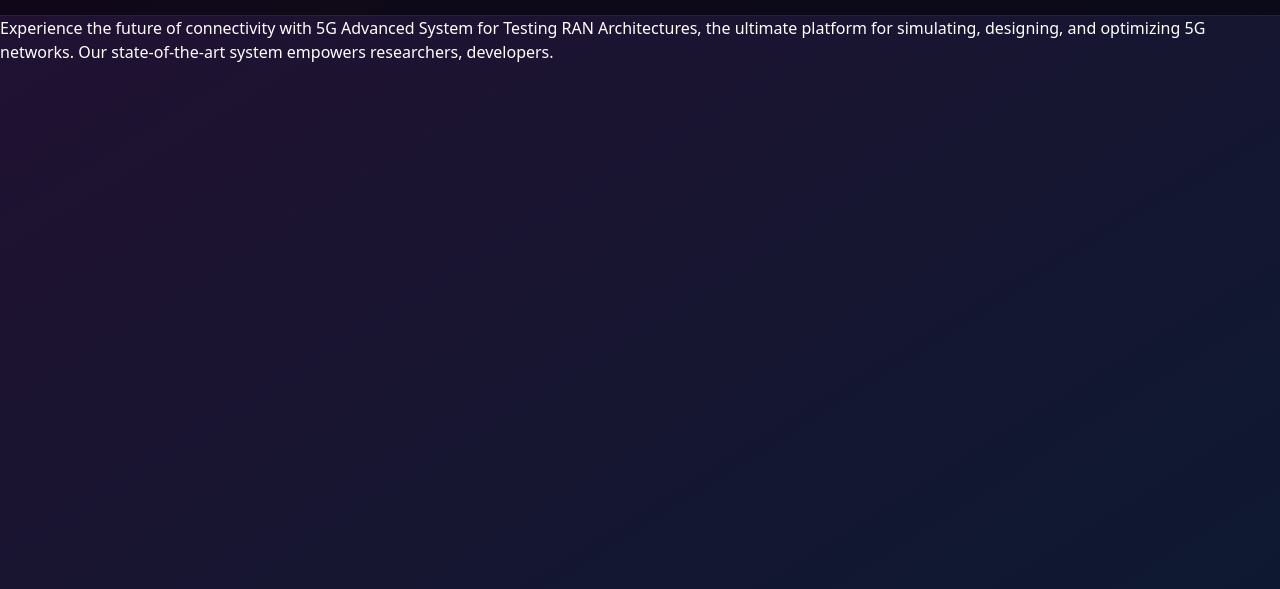
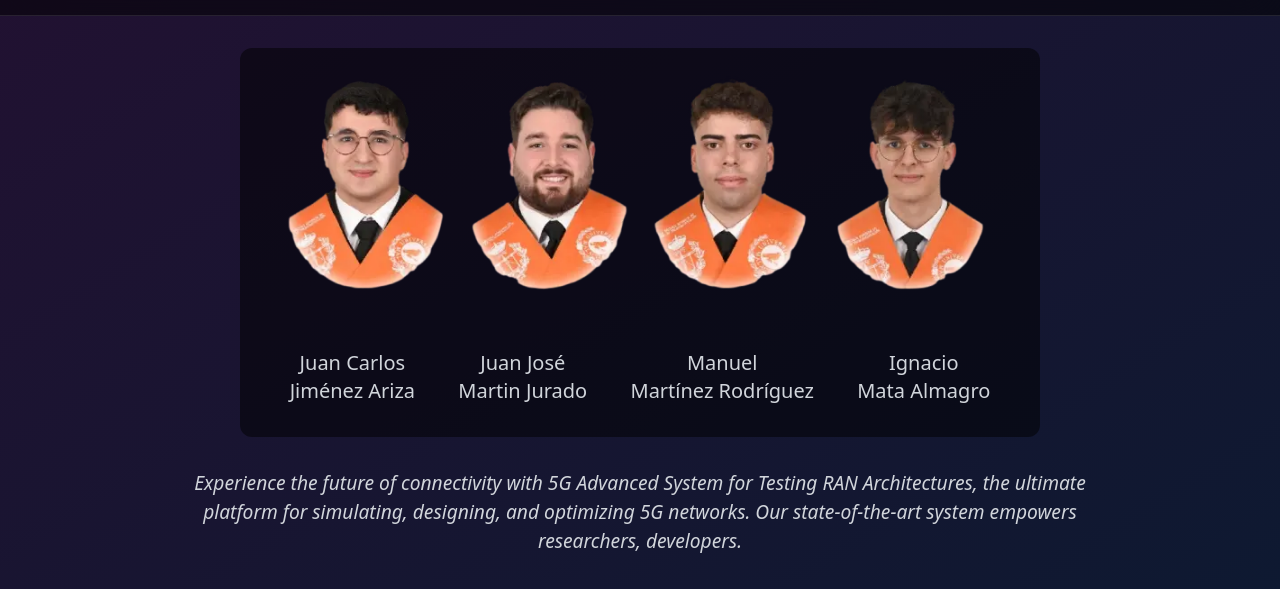
Before and after one commit to nachomata/5g-astra, an Astro site in the folder frontend/: page /about in a window 1280 px wide. Shown: the part 49-638 px from the top of the page. Built offline with nearby package versions, Linux system fonts and the light colour scheme; Astro itself is replaced by a stand-in of ours.

Commit message:
added about me

```diff
--- a/frontend/src/pages/about.astro
+++ b/frontend/src/pages/about.astro
@@ -2,9 +2,28 @@
 import Layout from "@/layouts/Layout.astro";
 ---
 
-<Layout>
-    Experience the future of connectivity with 5G Advanced System for Testing
-    RAN Architectures, the ultimate platform for simulating, designing, and
-    optimizing 5G networks. Our state-of-the-art system empowers researchers,
-    developers.
+<Layout title="5G-Astra: About us :)">
+    <section class="max-w flex-col justify-center items-center content-center align-middle flex">
+        <div
+            class="flex flex-col bg-black/50 rounded-xl m-8 pt-7 px-7 max-w-[800px]"
+        >
+            <img src="fotito.webp" />
+            <ul
+                class="flex text-gray-300 text-xl w-full justify-around text-center mb-8"
+            >
+                <li>Juan Carlos<br /> Jiménez Ariza</li>
+                <li>Juan José<br /> Martin Jurado</li>
+                <li>Manuel<br />Martínez Rodríguez</li>
+                <li>Ignacio<br />Mata Almagro</li>
+            </ul>
+        </div>
+        <p
+            style="font-style: italic; max-width: 900px; margin: 0 auto; text-align: center; font-size: 1.2rem; color: #D1D5DB;"
+        >
+            Experience the future of connectivity with 5G Advanced System for
+            Testing RAN Architectures, the ultimate platform for simulating,
+            designing, and optimizing 5G networks. Our state-of-the-art system
+            empowers researchers, developers.
+        </p>
+    </section>
 </Layout>
```
Also changed, not shown: frontend/public/fotito.webp (added).
